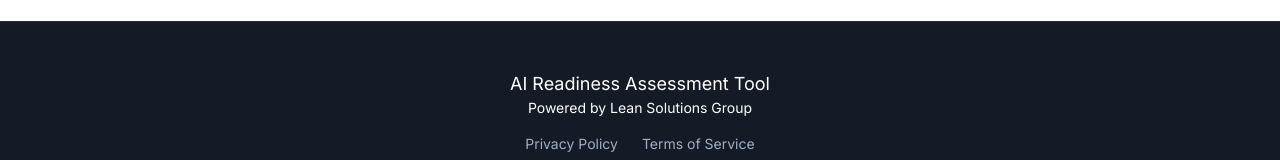
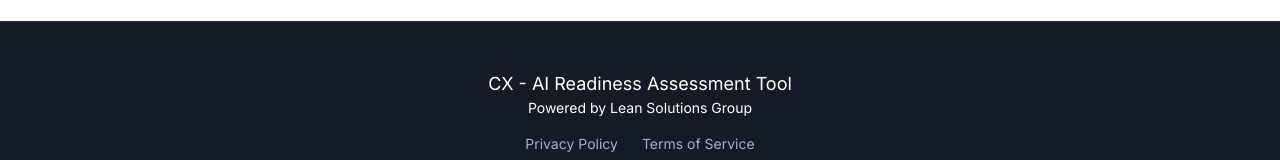
Before and after one commit to berteloot/ai-readiness-app, a Next.js app: page / in a window 1280 px wide. Shown: the part 2601-2761 px from the top of the page. Built offline with nearby package versions, Linux system fonts and the light colour scheme.

Commit message:
Update homepage content and styling

```diff
--- a/src/app/page.tsx
+++ b/src/app/page.tsx
@@ -165,7 +165,7 @@
         <div className="max-w-4xl mx-auto mobile-optimized py-8 sm:py-12">
           <div className="text-center">
             <div className="text-white mb-3 sm:mb-4">
-              <p className="text-base sm:text-lg">AI Readiness Assessment Tool</p>
+              <p className="text-base sm:text-lg">CX - AI Readiness Assessment Tool</p>
               <p className="text-xs sm:text-sm">Powered by Lean Solutions Group</p>
             </div>
             <div className="flex flex-col sm:flex-row justify-center space-y-2 sm:space-y-0 sm:space-x-6 text-xs sm:text-sm text-neutral-400">
```
